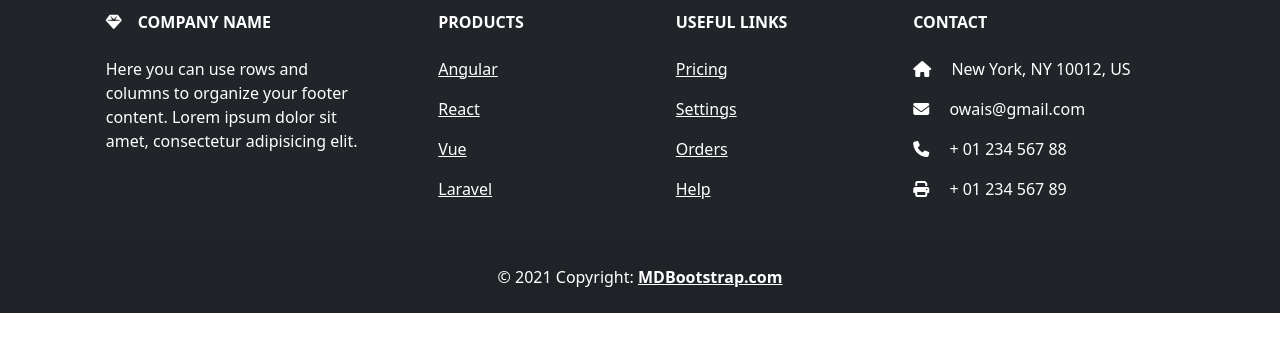
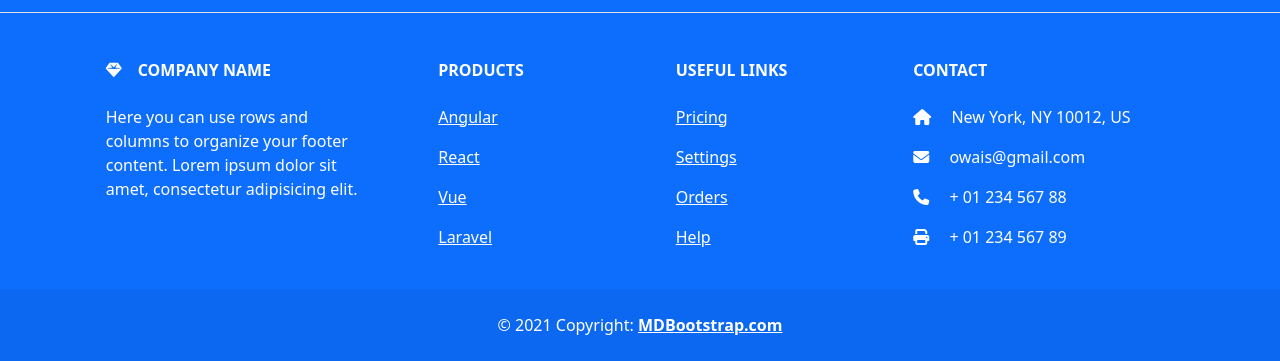
Before and after one commit to Owaisk23/CICD-class1, a plain HTML site: page index.html in a window 1280 px wide. Shown: the part 1407-1768 px from the top of the page. Before the commit the page ends 1720 px from the top, so only its background shows below. Drawn offline with nearby package versions, Linux system fonts and the light colour scheme.

Commit message:
update css in web

```diff
--- a/index.html
+++ b/index.html
@@ -109,7 +109,7 @@
         <!-- Crousel End -->
     </header>
 
-
+    <h1>Hello in CICD world!</h1>
     <!-- Card start -->
     <div class="container " style="margin: 100px auto;">
         <div class="row">
@@ -227,7 +227,7 @@
     <!-- Accordian End -->
 
     <!-- Footer Start -->
-    <footer class="text-center text-lg-start bg-dark  text-white">
+    <footer class="text-center text-lg-start bg-primary  text-white">
         <!-- Section: Social media -->
         <section class="d-flex justify-content-center justify-content-lg-between p-4 border-bottom">
             <!-- Left -->
```
